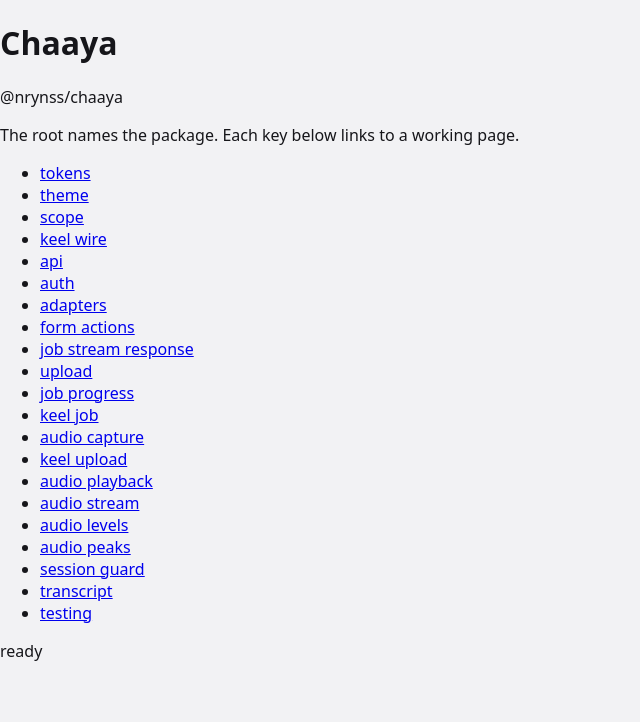
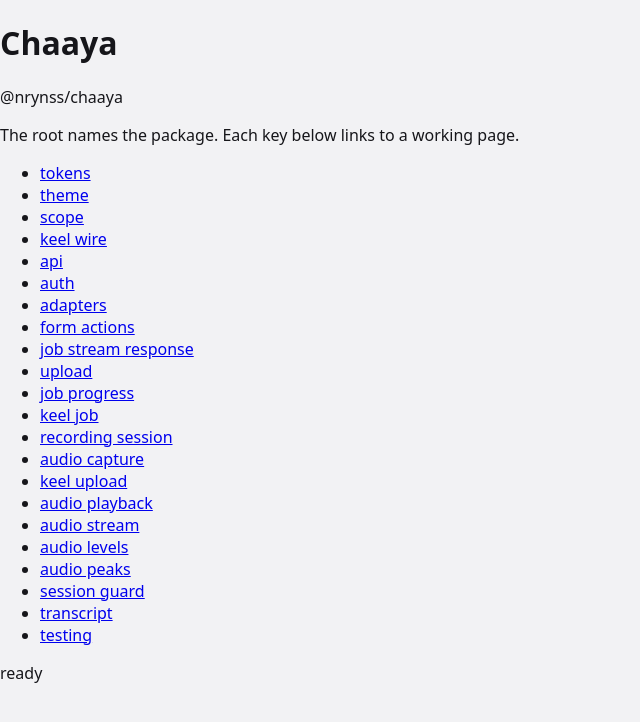
Before and after one commit to nrynss/chaaya, a SvelteKit app: page /docs in a window 1280 px wide. Shown: the top 722 px of the page, without its empty margins (0-640 px from the left). Built offline with nearby package versions, Linux system fonts and the light colour scheme.

Commit message:
Link recording-session from the docs index and README
Deferred while the adapter-guide PR owned the nav. Stacked on that tip.

```diff
--- a/src/routes/docs/+page.svelte
+++ b/src/routes/docs/+page.svelte
@@ -35,6 +35,7 @@
 			<li><a href={resolve("/docs/upload")}>upload</a></li>
 			<li><a href={resolve("/docs/job-progress")}>job progress</a></li>
 			<li><a href={resolve("/docs/job")}>keel job</a></li>
+			<li><a href={resolve("/docs/recording-session")}>recording session</a></li>
 			<li><a href={resolve("/docs/audio-capture")}>audio capture</a></li>
 			<li><a href={resolve("/docs/audio-upload")}>keel upload</a></li>
 			<li><a href={resolve("/docs/audio-playback")}>audio playback</a></li>
```
Also changed, not shown: 1 other file (tests, documents, lock files or other folders).
